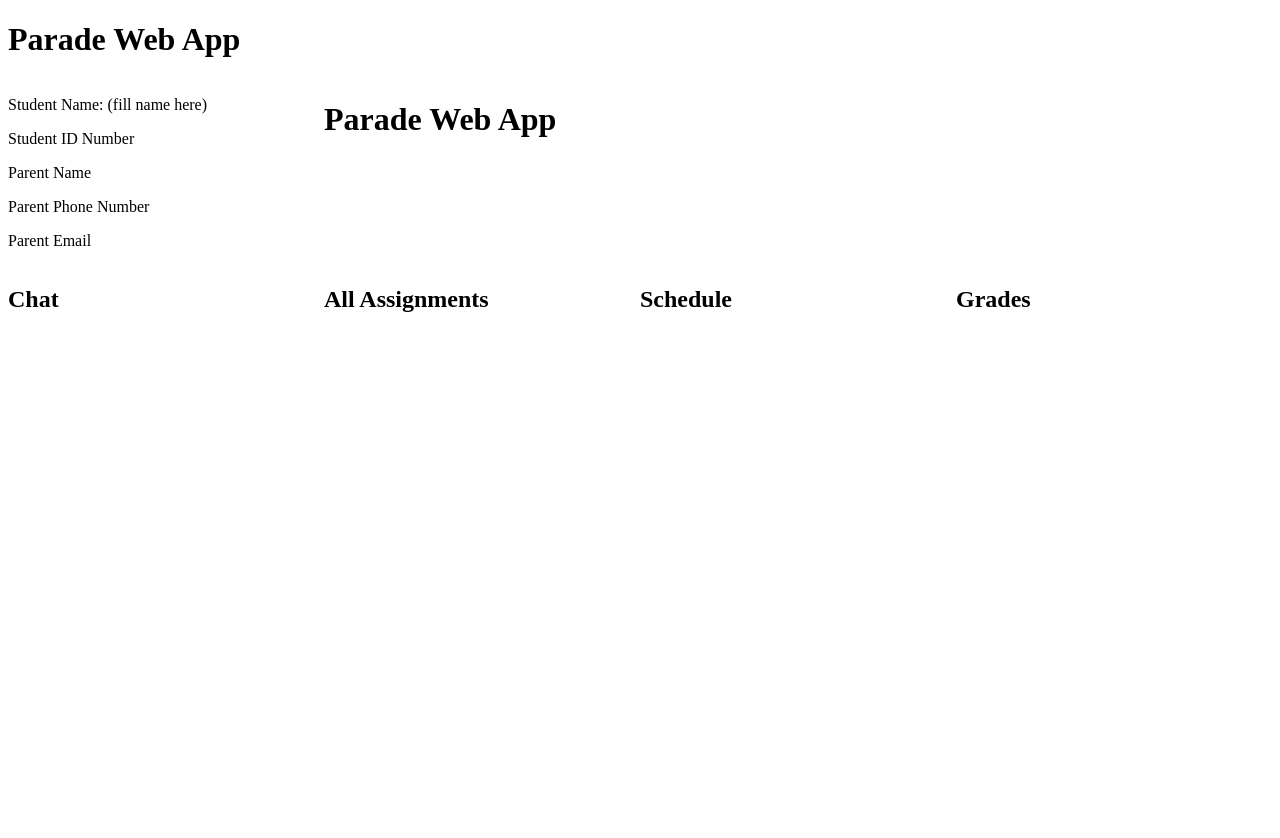
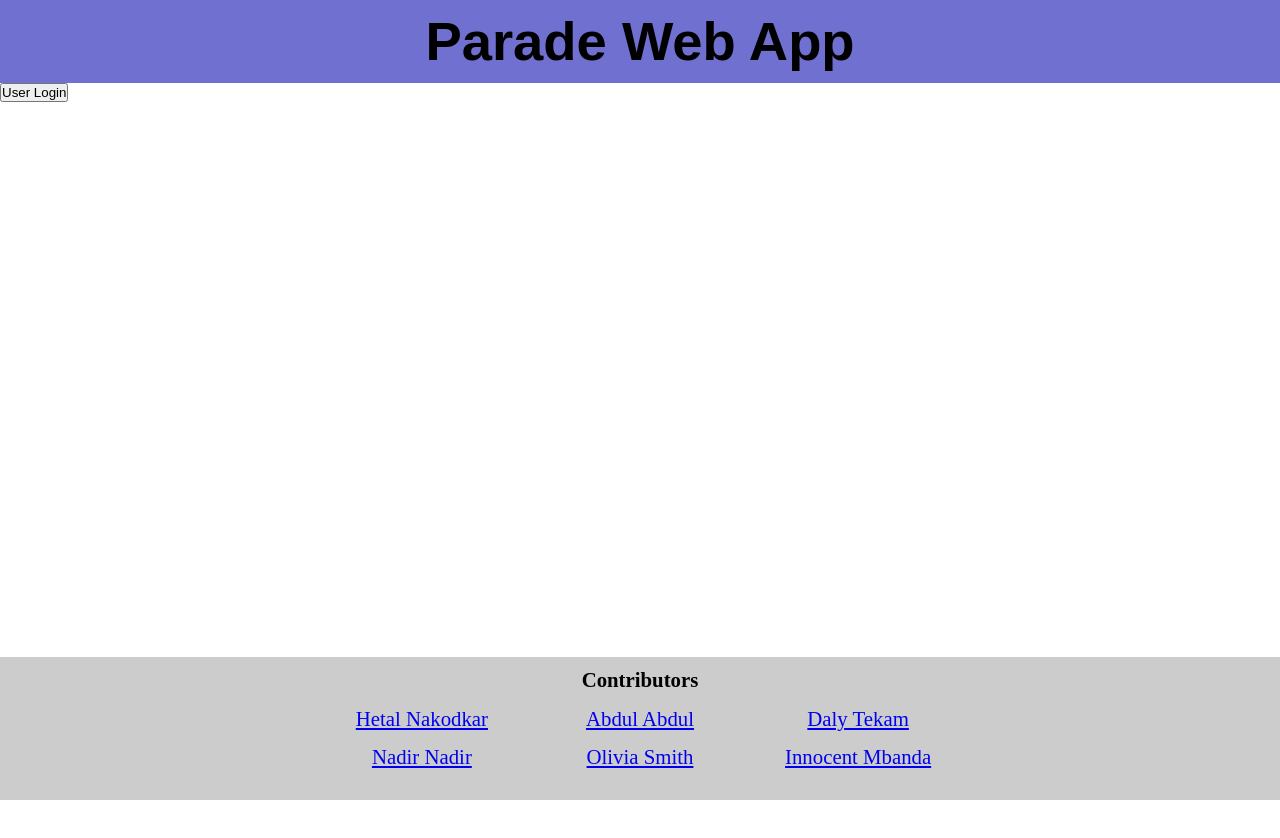
Before and after one commit to hnakodkar/Parade-App, a plain HTML site: page Front-End/index.html in a window 1280 px wide. After the commit the page ends 800 px from the top, so only its background shows below. Drawn offline with Linux system fonts and the light colour scheme.

Commit message:
Created the header Component, the Login component, the footer component and styled them

```diff
--- a/Front-End/index.html
+++ b/Front-End/index.html
@@ -12,8 +12,16 @@
 </head>
 
 <body>
+    <div class="header-anchor">
 
-    <h1>Parade Web App</h1>
+    </div>
+
+
+
+    <div class="anchor">
+
+    </div>
+    <!--  <h1>Parade Web App</h1>
 
 
 
@@ -43,7 +51,11 @@
         <section class="grades">
             <h2>Grades</h2>
         </section>
+    </div>-->
+    <div class="footer-anchor">
+
     </div>
+    <script src="./js/app.js" type="module"></script>
 </body>
 
 </html>
--- /dev/null
+++ b/Front-End/js/app.js
@@ -0,0 +1,42 @@
+import {
+    createHeader
+} from './header.js';
+import {
+    createLogin
+} from './login.js';
+import {
+    createFooter
+} from './footer.js';
+
+const anchor = document.querySelector('.anchor');
+const footerAnchor = document.querySelector('.footer-anchor');
+const headerAnchor = document.querySelector('.header-anchor');
+
+const renderLogin = () => {
+    while (anchor.firstChild) {
+        anchor.removeChild(anchor.firstChild);
+    }
+    anchor.appendChild(createLogin());
+}
+
+const displayFooter = () => {
+
+    footerAnchor.appendChild(createFooter());
+}
+
+
+const displayHeader = () => {
+
+    headerAnchor.appendChild(createHeader());
+}
+
+
+displayHeader();
+displayFooter();
+
+const btn = document.createElement('button');
+btn.innerText = 'User Login';
+anchor.appendChild(btn);
+btn.addEventListener('click', () => {
+    renderLogin();
+});
--- /dev/null
+++ b/Front-End/js/footer.js
@@ -0,0 +1,42 @@
+const createFooter = () => {
+
+
+    const footerLinkCreator = (portfolioLink, name) => {
+
+        const link = document.createElement('a');
+        link.classList.add('footerLink');
+        link.setAttribute('href', portfolioLink);
+        link.setAttribute('target', '_blank');
+        link.innerText = name;
+        return link;
+    };
+
+    const footerElement = document.createElement('footer');
+    const footerTitle = document.createElement('h4');
+    footerTitle.innerText = 'Contributors';
+    footerElement.prepend(footerTitle);
+    footerElement.classList.add('footer');
+    const footerContent = document.createElement('div');
+    const hetal = footerLinkCreator('http://hnakodkar.github.io/', 'Hetal Nakodkar');
+    const abdul = footerLinkCreator('http://hnakodkar.github.io/', 'Abdul Abdul ');
+    const daly = footerLinkCreator('http://hnakodkar.github.io/', 'Daly Tekam');
+    const nadir = footerLinkCreator('http://hnakodkar.github.io/', 'Nadir Nadir');
+    const olivia = footerLinkCreator('http://hnakodkar.github.io/', 'Olivia Smith');
+    const innocent = footerLinkCreator('http://hnakodkar.github.io/', 'Innocent Mbanda');
+
+    footerContent.appendChild(hetal);
+    footerContent.appendChild(abdul);
+    footerContent.appendChild(daly);
+    footerContent.appendChild(nadir);
+    footerContent.appendChild(olivia);
+    footerContent.appendChild(innocent);
+    footerElement.appendChild(footerContent);
+
+
+
+    return footerElement;
+}
+
+export {
+    createFooter
+}
--- /dev/null
+++ b/Front-End/js/header.js
@@ -0,0 +1,14 @@
+const createHeader = () => {
+
+    const headerElement = document.createElement('header');
+
+    const title = document.createElement('h1');
+    title.innerText = 'Parade Web App';
+    headerElement.appendChild(title);
+    return headerElement;
+
+}
+
+export {
+    createHeader
+}
--- /dev/null
+++ b/Front-End/js/login.js
@@ -0,0 +1,35 @@
+const createLogin = () => {
+
+    const loginWrapper = document.createElement('section');
+
+    const username = document.createElement('p');
+    username.innerText = 'User Name';
+    const usernameInput = document.createElement('input');
+    usernameInput.setAttribute('type', 'text');
+    usernameInput.classList.add('user-name');
+    loginWrapper.appendChild(username);
+    loginWrapper.appendChild(usernameInput);
+
+    const password = document.createElement('p');
+    password.innerText = 'Password';
+    const passwordInput = document.createElement('input');
+    passwordInput.setAttribute('type', 'text');
+    passwordInput.classList.add('user-password');
+    loginWrapper.appendChild(password);
+    loginWrapper.appendChild(passwordInput);
+
+
+    const btnWrapper = document.createElement('div');
+    btnWrapper.classList.add('submit-btn');
+    const loginBtn = document.createElement('button');
+    loginBtn.innerText = 'Submit';
+    btnWrapper.appendChild(loginBtn);
+    loginWrapper.appendChild(btnWrapper);
+
+    return loginWrapper;
+
+}
+
+export {
+    createLogin
+}
--- a/Front-End/layout.css
+++ b/Front-End/layout.css
@@ -1,38 +1,102 @@
-.body{
+* {
+    margin: 0px;
+    padding: 0px;
+    box-sizing: border-box;
+}
+
+.body {
     display: grid;
     grid-template-columns: 1fr 1fr 1fr 1fr;
     grid-template-rows: 1fr 4fr;
 }
 
-.student-info{
+.student-info {
     grid-column: 1;
     grid-row: 1;
 }
 
-.chat{
+.chat {
     grid-column: 1;
     grid-row: 2;
 }
 
 
-.assignments{
+.assignments {
     grid-column: 2;
     grid-row: 2;
 }
 
 
-.schedule{
+.schedule {
     grid-column: 3;
     grid-row: 2;
 }
 
 
-.grades{
+.grades {
     grid-column: 4;
     grid-row: 2;
 }
 
-h1{
+h1 {
     grid-column: 2/4;
     grid-row: 1;
 }
+
+.submit-btn {
+    margin-top: 1rem;
+    padding: 2px;
+
+}
+
+
+/*Header*/
+
+.header-anchor {
+    display: grid;
+    place-items: center;
+    background-color: #7070d1;
+    font-family: sans-serif;
+    font-size: 1.7rem;
+    padding: 10px 0px;
+
+}
+
+
+/** Footer****/
+.footer-anchor {
+    display: grid;
+    justify-content: center;
+    border-top: 1px solid #ccc;
+    background-color: #ccc;
+    padding-top: 10px;
+
+}
+
+.footer {
+    text-align: center;
+}
+
+.footer h4 {
+    margin-bottom: 15px;
+    font-size: 1.3rem;
+}
+
+.footer div {
+
+    display: grid;
+    grid-template-columns: 1fr 1fr 1fr;
+    column-gap: 4.5rem;
+    row-gap: 14px;
+}
+
+.footer div a {
+    font-size: 1.3rem;
+}
+
+body {
+    display: grid;
+    grid-template-rows: 1fr 8fr 2fr;
+    max-height: 100vh;
+
+}
```
Also changed, not shown: Front-End/js/convversation.js (added).
